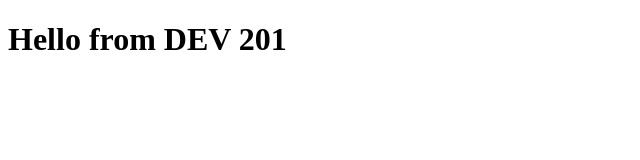
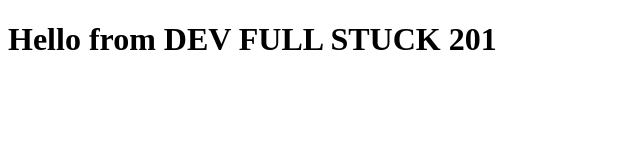
Before and after one commit to hakim23-dev/my-second-project, a plain HTML site: page index.html in a window 1280 px wide. Shown: the whole page, without its empty margins (0-640 px from the left). Drawn offline with Linux system fonts and the light colour scheme.

Commit message:
modifier index.html

```diff
--- a/index.html
+++ b/index.html
@@ -6,7 +6,7 @@
  <title>Document</title>
 </head>
 <body>
- <h1>Hello from DEV 201</h1>
+ <h1>Hello from DEV FULL STUCK 201</h1>
 </body>
 <script src="index.js"></script>
 </html>
```
